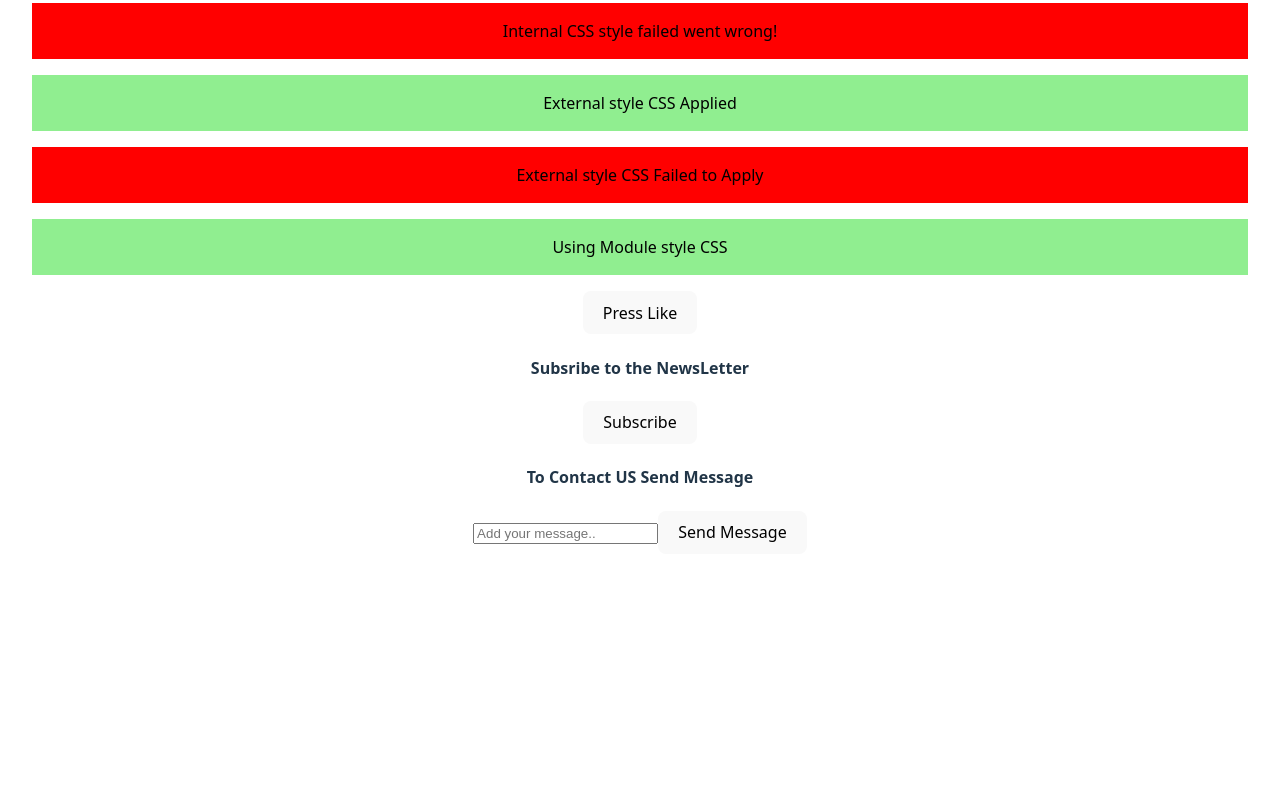
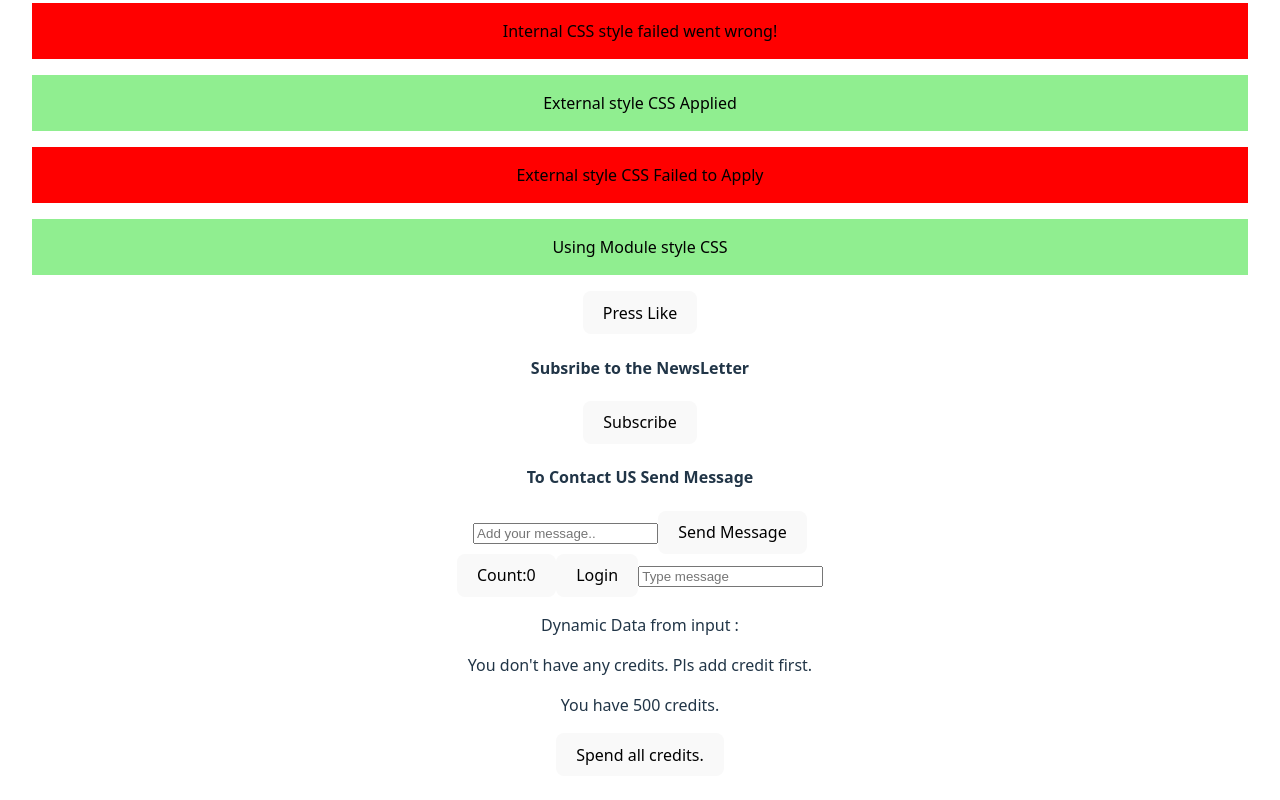
Before and after one commit to AkashWarkhad/React19-Tutorial, a React (Vite) app in the folder hello-world/: page / in a window 1280 px wide. Shown: the part 2209-3009 px from the top of the page. Before the commit the page ends 2795 px from the top, so only its background shows below. Built offline with nearby package versions, Linux system fonts and the light colour scheme.

Commit message:
Added state changes

```diff
--- a/hello-world/src/JSX/App.jsx
+++ b/hello-world/src/JSX/App.jsx
@@ -18,6 +18,9 @@ import { ModuleStyle } from "./Styles/ModuleStyle.jsx";
 import { EventHandling } from "./EventHandling.jsx";
 import { SubscribeEvent } from "./EventHandlerExample/SubsribeEvent.jsx";
 import { ContactUsEvent } from "./EventHandlerExample/ContactUsEvent.jsx";
+import { IncreaseCounterUsingLazyInitializationWithUseState } from "./State/IncreaseCounterUsingLazyInitializationWithUseState.jsx";
+import { UseStateLoginExample } from "./State/UseStateLoginExample.jsx";
+import { HookRules } from "./State/HookRules.jsx";
 
 function App() {
   return (
@@ -97,6 +100,12 @@ function App() {
 
       <SubscribeEvent />
       <ContactUsEvent />
+
+      <IncreaseCounterUsingLazyInitializationWithUseState />
+      <UseStateLoginExample/>
+
+      <HookRules />
+      <HookRules isPremium= {true}/>
     </div>
   );
 }
--- /dev/null
+++ b/hello-world/src/JSX/State/HookRules.jsx
@@ -0,0 +1,17 @@
+import { useState } from "react"
+
+export const HookRules = ({isPremium}) =>
+{
+    const [credits, setCredits] = useState(500);
+
+    if(!isPremium)
+    {
+        return <div>You don't have any credits. Pls add credit first.</div>
+    }
+    return (
+        <div>
+            <p>You have {credits} credits.</p>
+            <button onClick={()=>{setCredits(0)}}>Spend all credits.</button>
+        </div>
+    );
+}
--- /dev/null
+++ b/hello-world/src/JSX/State/IncreaseCounterUsingLazyInitializationWithUseState.jsx
@@ -0,0 +1,33 @@
+/* useState : Is an lazy Initialization
+ Useful when you have any expensive computation you needs to do to calculate the initial state
+ Used When :
+    > Reading from local storage
+    > Fetching data from API
+    > Doing any other heavy computation
+*/
+
+import { useState } from "react";
+
+export const IncreaseCounterUsingLazyInitializationWithUseState = () =>
+{
+  // [CurrValue, SetterFunc] = // useState(function)
+  const [count, setCount] = useState(()=>
+  {
+    console.log("Initial state function called!");
+    return 0;
+  })
+
+  console.log("Counter component rendered with Count: ", count);
+
+  const HandleCount = () =>
+  {
+    console.log("Count before setter: ", count);
+    setCount(count + 1);  // Here count++ not allowed. as set is doing this, we just need to pass next value to save in count
+    console.log("Count after setter: ",count);
+    setCount(count + 5);
+    console.log("Count after setter: ",count);
+
+  };
+
+  return (<button onClick={HandleCount}>Count:{count}</button>);
+};
--- /dev/null
+++ b/hello-world/src/JSX/State/UseStateLoginExample.jsx
@@ -0,0 +1,30 @@
+import { useState } from "react";
+
+export const UseStateLoginExample = () =>
+{
+    const [isLoggedIn, setIsLoggedIn] = useState(false); // Now here set initial boolean value false
+    const [message, setMessage] = useState("");
+
+    const HandleLogin = () =>
+    {
+        setIsLoggedIn(!isLoggedIn);
+    };
+
+    const HandleChange = (event) =>
+    {
+        setMessage(event.target.value);
+    }
+
+    return (
+        <>
+            <button onClick={HandleLogin}> {isLoggedIn ? "Logout": "Login"}</button>
+            <input
+                type="text"
+                placeholder="Type message"
+                value={message}
+                onChange={HandleChange}/>
+            <br></br>
+            <p>Dynamic Data from input :{message}</p>
+        </>
+    );
+};
```
